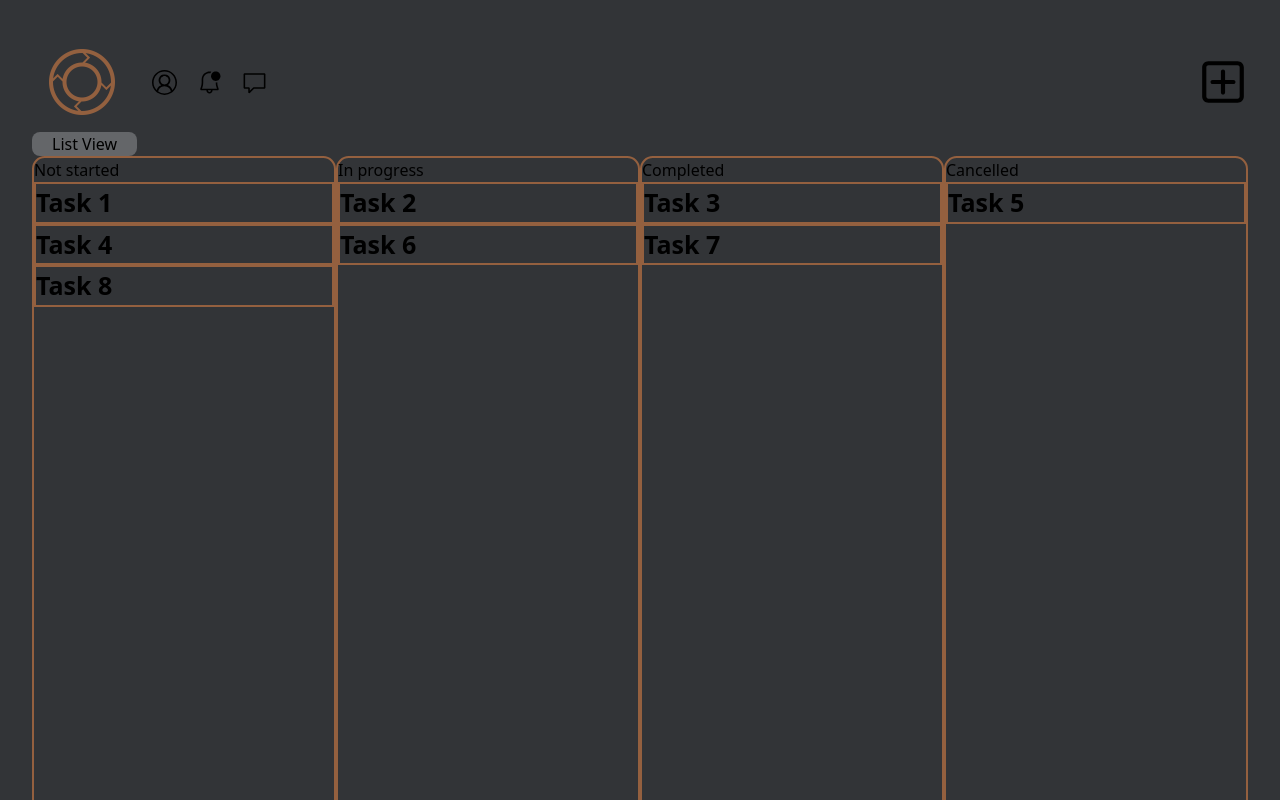
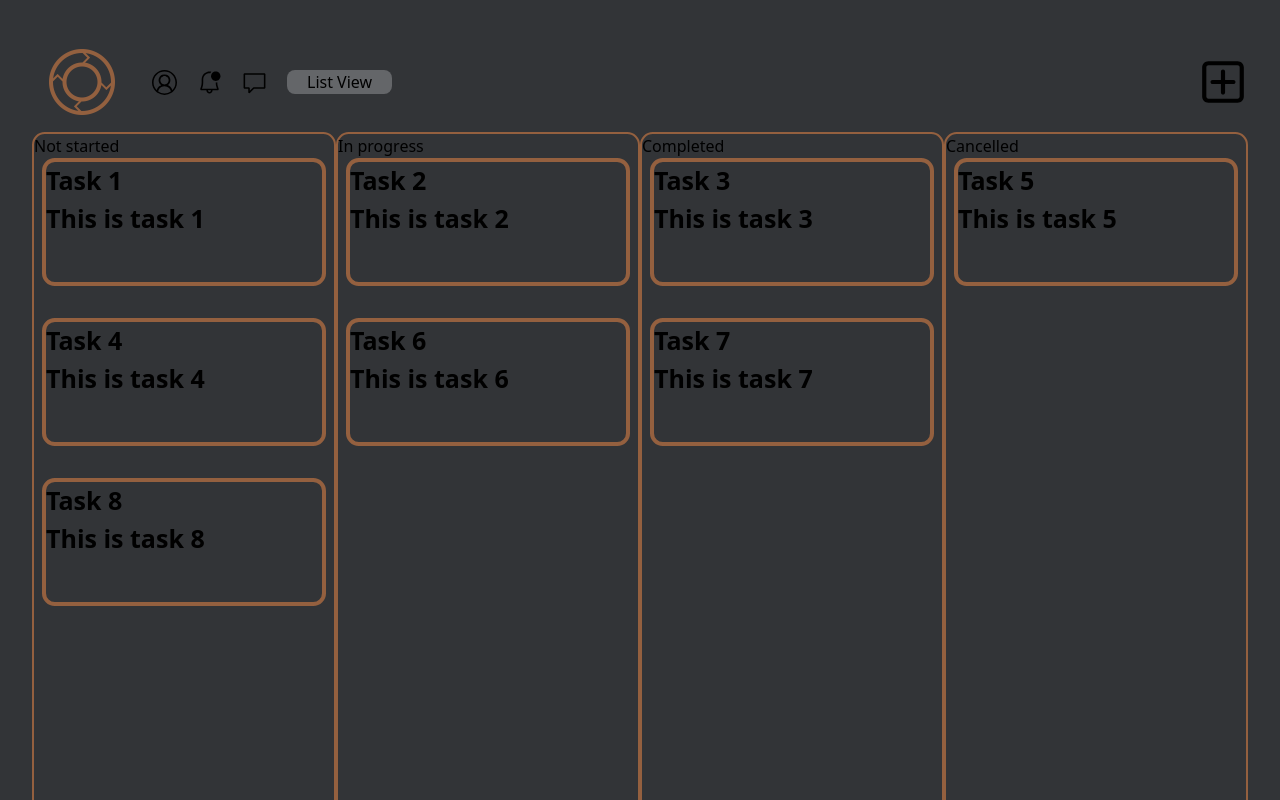
Before and after one commit to ThadsMen/vonmigs-todos, a React (Vite) app: page / in a window 1280 px wide. Shown: the top 800 px of the page. Built offline with nearby package versions, Linux system fonts and the light colour scheme.

Commit message:
clean up kanban board layout

```diff
--- a/src/App.jsx
+++ b/src/App.jsx
@@ -12,8 +12,8 @@ function App() {
   }
   return (
     <>
-      < Header />
-      <button className="bg-[#646669] rounded-lg px-5" onClick={handleToggle}>{isKanbanView ? "List View": "Kanban View"}</button>
+      < Header handleToggle={handleToggle} isKanbanView={isKanbanView}/>
+
       {isKanbanView ? <KanbanViewContainer /> : <ListViewContainer />}
     </>
   )
--- a/src/Header.jsx
+++ b/src/Header.jsx
@@ -1,8 +1,11 @@
+/* eslint-disable react/prop-types */
 import { CgAddR } from "react-icons/cg";
 import { VscAccount, VscBellDot, VscComment } from "react-icons/vsc";
 import { IconContext } from "react-icons";
 
-function Header() {
+function Header(props) {
+
+  const {handleToggle, isKanbanView} = props
     return (
         <>
         <div className="flex flex-row justify-between items-center ">
@@ -17,6 +20,7 @@ function Header() {
               <IconContext.Provider value = {{size: "25px"}}>
                 <button>< VscComment/></button>
               </IconContext.Provider>
+              <button className="bg-[#646669] rounded-lg px-5" onClick={handleToggle}>{isKanbanView ? "List View": "Kanban View"}</button>
           </div>
           <IconContext.Provider value = {{size: "50px"}}>
             <button><CgAddR/></button>
--- a/src/boards/kanban/KanbanViewItem.jsx
+++ b/src/boards/kanban/KanbanViewItem.jsx
@@ -16,14 +16,18 @@ function KanbanViewItem(props) {
     <div
     ref={drag}
     style={{
-      opacity: isDragging ? 0.5 : 1,
+      opacity: isDragging ? 1 : 1,
       fontSize: 25,
       fontWeight: 'bold',
       cursor: 'move',
     }}
-    className = "border-2 border-double border-[#94603F]"
+    className = "border-4 border-[#94603F]  rounded-[1vw] mb-8 mx-2 h-32"
     >
-      {task.title}
+
+      <div>
+        <h1>{task.title}</h1>
+        <p>{task.description}</p>
+      </div>
     </div>
   );
 }
--- a/src/boards/kanban/KanbanViewSection.jsx
+++ b/src/boards/kanban/KanbanViewSection.jsx
@@ -1,3 +1,4 @@
+/* eslint-disable no-unused-vars */
 /* eslint-disable react/prop-types */
 import { useDrop } from 'react-dnd';
 import { ItemTypes } from './dragtypes';
@@ -17,14 +18,14 @@ function KanbanSection(props) {
   )
   return (
     <div
-    className = "w-80 h-screen border-2 border-double border-[#94603F] rounded-[1vw]"
+    className = "w-80 h-screen border-2 border-[#94603F] rounded-[1vw]"
     ref={drop}
     >
       {status}
-      {isOver && (
+{/*       {isOver && (
         <div className="h-full w-full opacity-0.5 bg-yellow-300">
         </div>
-      )}
+      )} */}
        {taskIds.map((taskId)=>(
         <KanbanViewItem task={tasks[taskId]} key={taskId}/>
        ))}
```
